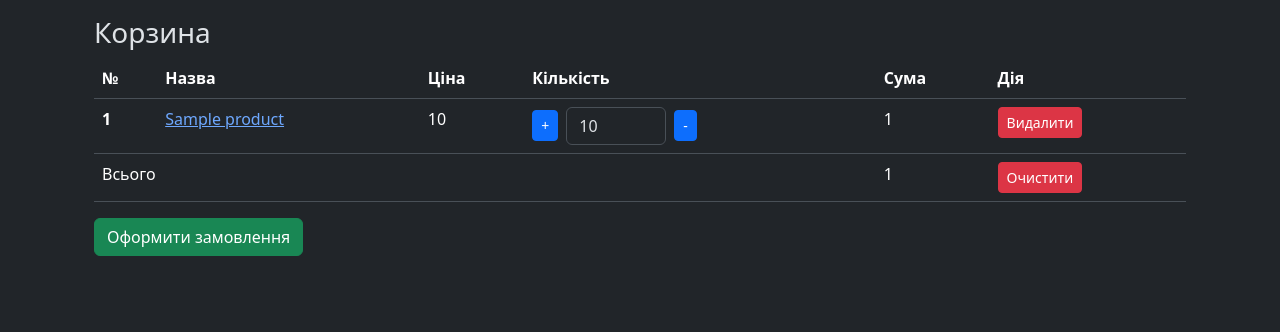
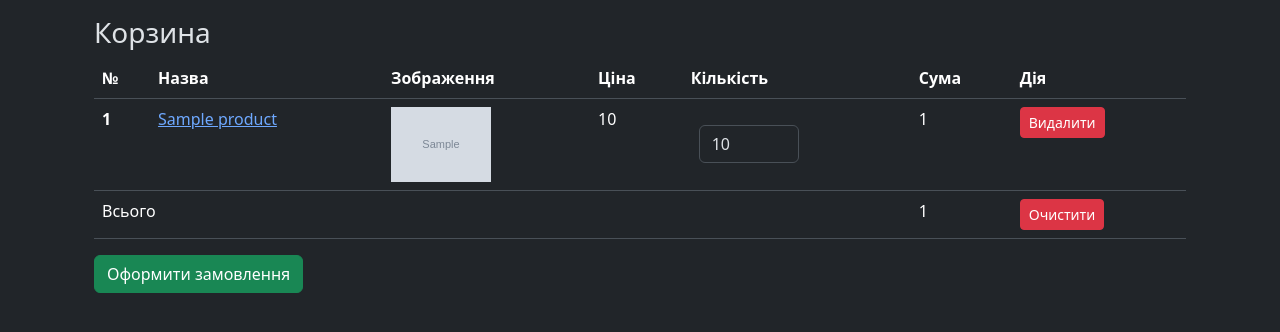
Before and after one commit to BadViFi/Django_sitee, a Django app: template apps/order/templates/order/cart.html in a window 1280 px wide. Shown: the part 151-483 px from the top of the page. Run offline with Django 5.2, Linux system fonts and the light colour scheme; the template is opened without the code that fills it: most values are stand-ins (such as "Sample title", 1, 10 or a date in 2020); grey boxes marked "Sample" are stand-in pictures; some libraries are stand-ins or nearby versions.

Commit message:
add_pic_to_cart

```diff
--- a/apps/order/templates/order/cart.html
+++ b/apps/order/templates/order/cart.html
@@ -2,10 +2,7 @@
 
 {% block title %}Каталог{% endblock %}
 
-
-
 {% block content %}
-
    <!-- Таблиця карзина -->
     <div class="container mt-3">
      <h3>Корзина</h3>
@@ -14,6 +11,7 @@
                 <tr>
                  <th scope="col">№</th>
                  <th scope="col">Назва</th>
+                 <th scope="col">Зображення</th>
                  <th scope="col">Ціна</th>
                  <th scope="col">Кількість</th>
                  <th scope="col">Сума</th>
@@ -25,14 +23,13 @@
                 <tr>
                  <th scope="row">{{ forloop.counter }}</th>
                  <td><a href="{{item.product.get_absolute_url}}">{{ item.product.name }}</a></td>
+                 <td><img src='{{ item.product.main_image.image_thumbnail.url }}' alt='{{ item.product.name }}' style="max-width: 100px; max-height: 100px;"></td>
                  <td>{{ item.product.price }}</td>
-                 <td class="d-flex align-items-center">
-                   <a href="{% url 'order:cart_item_update' cart_id=item.id   action='add' %}" class="btn btn-primary btn-sm">+</a>
+                 <td class="align-middle"> <!-- Устанавливаем вертикальное выравнивание посередине -->
                     <form method="post" class="mx-2" action="{% url 'order:cart_item_update' cart_id=item.id  action='update' %}">
                       {% csrf_token %}
                       <input type="number" name="quantity" value="{{ item.quantity }}" class="form-control" style="width: 100px;" onchange="this.form.submit()">
                     </form>
-                    <a href="{% url 'order:cart_item_update' cart_id=item.id   action='remove' %}" class="btn btn-primary btn-sm">-</a>
                </td>
                  <td>{{ item.total_price }}</td>
                  <td>
@@ -41,7 +38,7 @@
                 </tr>
                 {% endfor %}
                 <tr>
-                 <td colspan="4">Всього</td>
+                 <td colspan="5">Всього</td>
                  <td>{{ total_price }}</td>
                  <td>
                       <a href="{% url 'order:cart_clear' %}" class="btn btn-danger btn-sm">Очистити</a>
@@ -50,7 +47,5 @@
           </tbody>
      </table>
      <a href="{% url 'order:cart_ordering' %}" class="btn btn-success">Оформити замовлення</a>
-
     </div>
-
 {% endblock %}
--- a/apps/order/views.py
+++ b/apps/order/views.py
@@ -35,6 +35,8 @@ class CartView(LoginRequiredMixin, ListViewBreadcrumbMixin):
             'current': 'Кошик',
         }
         return self.breadcrumbs
+
+
 
 
 class AddToCartView(LoginRequiredMixin, View):
```
